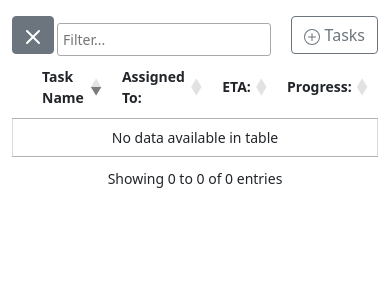
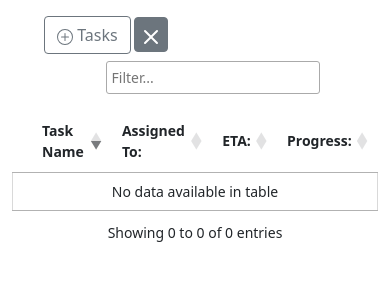
Before and after one commit to gjairath/IP_Version_2.0, a Flask app: a page that uses ip_app/templates/dashboard_project_in.html in a window 390 px wide. Shown: the part 116-416 px from the top of the page. Run offline with Flask 2, Linux system fonts and the light colour scheme; data that the repository does not hold is empty; some libraries are stand-ins or nearby versions.

Commit message:
More responsive UI

```diff
--- a/ip_app/static/dashboard_project_in.css
+++ b/ip_app/static/dashboard_project_in.css
@@ -7,18 +7,24 @@ a.editor-create {
         font: 90%/1.45em "Helvetica Neue",HelveticaNeue,Helvetica,Arial,sans-serif !important;
 
     }
-#create-task {
-        float: right;
-}
 
 
-.dataTables_filter {
-    float: left !important;
+#delete-task{
+    height: 35px;
+    text-align: center;
+
+    padding: 5px 8px;
 
 }
 
-#delete-task{
-    float: left;
+.toolbar{
+    display: flex;
+    justify-content: space-around;
+}
+
+.project-ul{
+    width: 100%;
+
 }
 
 #task-datatable tbody tr.selected {
--- a/ip_app/templates/dashboard_project_in.html
+++ b/ip_app/templates/dashboard_project_in.html
@@ -132,7 +132,8 @@ $(document).ready(function() {
     } ).draw();
 
 
-    $("div.toolbar").html('<button type="button" class="btn btn-outline-secondary editor-create" id="create-task" data-toggle="modal" data-target="#modal_add_row">    <svg xmlns="http://www.w3.org/2000/svg" width="16" height="16" fill="currentColor" class="bi bi-plus-circle" viewBox="0 0 16 16">      <path d="M8 15A7 7 0 1 1 8 1a7 7 0 0 1 0 14zm0 1A8 8 0 1 0 8 0a8 8 0 0 0 0 16z"></path>      <path d="M8 4a.5.5 0 0 1 .5.5v3h3a.5.5 0 0 1 0 1h-3v3a.5.5 0 0 1-1 0v-3h-3a.5.5 0 0 1 0-1h3v-3A.5.5 0 0 1 8 4z"></path></svg> Tasks</button> <button type="button" class="editor-create btn btn-secondary" id="delete-task"><svg xmlns="http://www.w3.org/2000/svg" width="16" height="16" fill="currentColor" class="bi bi-x-lg" viewBox="0 0 16 16">  <path d="M1.293 1.293a1 1 0 0 1 1.414 0L8 6.586l5.293-5.293a1 1 0 1 1 1.414 1.414L9.414 8l5.293 5.293a1 1 0 0 1-1.414 1.414L8 9.414l-5.293 5.293a1 1 0 0 1-1.414-1.414L6.586 8 1.293 2.707a1 1 0 0 1 0-1.414z"/></svg></button>');
+    $("div.toolbar").html('<ul class="project-ul" id="project-ul"> <button type="button" class="btn btn-outline-secondary editor-create" id="create-task" data-toggle="modal" data-target="#modal_add_row">    <svg xmlns="http://www.w3.org/2000/svg" width="16" height="16" fill="currentColor" class="bi bi-plus-circle" viewBox="0 0 16 16">      <path d="M8 15A7 7 0 1 1 8 1a7 7 0 0 1 0 14zm0 1A8 8 0 1 0 8 0a8 8 0 0 0 0 16z"></path>      <path d="M8 4a.5.5 0 0 1 .5.5v3h3a.5.5 0 0 1 0 1h-3v3a.5.5 0 0 1-1 0v-3h-3a.5.5 0 0 1 0-1h3v-3A.5.5 0 0 1 8 4z"></path></svg> Tasks</button> <button type="button" class="editor-create btn btn-secondary" id="delete-task"><svg xmlns="http://www.w3.org/2000/svg" width="16" height="16" fill="currentColor" class="bi bi-x-lg" viewBox="0 0 16 16">  <path d="M1.293 1.293a1 1 0 0 1 1.414 0L8 6.586l5.293-5.293a1 1 0 1 1 1.414 1.414L9.414 8l5.293 5.293a1 1 0 0 1-1.414 1.414L8 9.414l-5.293 5.293a1 1 0 0 1-1.414-1.414L6.586 8 1.293 2.707a1 1 0 0 1 0-1.414z"/></svg></button></ul>');
+    $('div.dataTables_filter').appendTo(".project-ul");
 
  $("#delete-task").click(function () {
 
@@ -200,7 +201,12 @@ $(document).ready(function() {
                                 });
     });
 
+
  } );
+
+
+
+
 
 function reverse_eta(str){
    return str.split('-').reverse().join('-');
--- a/ip_app/templates/user_profile.html
+++ b/ip_app/templates/user_profile.html
@@ -1,7 +1,6 @@
 {% extends "test69.html" %}
 
 {% block content %}
-
     <table>
         <tr valign="top">
             <td><img src="{{ user.avatar(128) }}"></td>
--- a/ip_app/templates/user_test.html
+++ b/ip_app/templates/user_test.html
@@ -6,6 +6,7 @@
 
   <div class="container">
   <h1>Current User: {{current_user.username}}</h1>
+  <p style="height:50px; font-size:0.95rem;"> This page should not exist it is a huge GDPR violation [Testing on Admin]</p>
    <table>
   {% for user in users %}
         <tr valign="top">
```
Also changed, not shown: ip_app/app.db.
